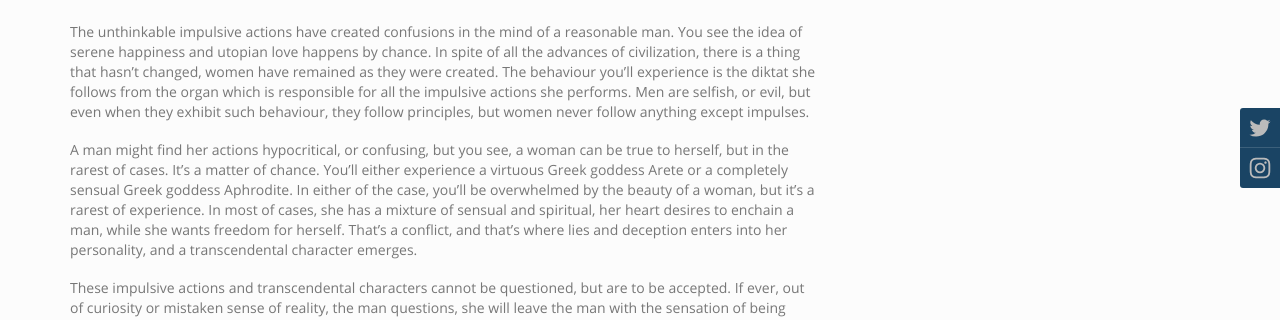
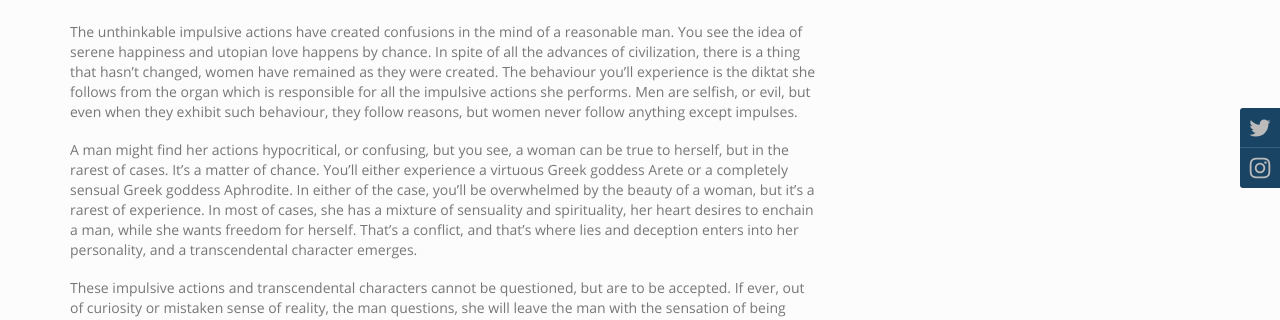
Before and after one commit to ghmicasa/ghmicasa, a Jekyll site: the page built from _posts/2021-05-01-the confusion of a reasonable man.md, in a window 1280 px wide and 1145 px high. Shown: the part 212-532 px from the top of the window. Built offline with Jekyll 4.4.1, drawn with Linux system fonts in a browser that asks for light colours.

Commit message:
new post

```diff
--- a/_posts/2021-05-01-the confusion of a reasonable man.md
+++ b/_posts/2021-05-01-the confusion of a reasonable man.md
@@ -4,9 +4,9 @@ description: The unthinkable impulsive actions have created confusions in the mi
 date: "2021-05-01 04:00:00 +0530"
 ---
 
-The unthinkable impulsive actions have created confusions in the mind of a reasonable man. You see the idea of serene happiness and utopian love happens by chance. In spite of all the advances of civilization, there is a thing that hasn’t changed, women have remained as they were created. The behaviour you’ll experience is the diktat she follows from the organ which is responsible for all the impulsive actions she performs. Men are selfish, or evil, but even when they exhibit such behaviour, they follow principles, but women never follow anything except impulses.
+The unthinkable impulsive actions have created confusions in the mind of a reasonable man. You see the idea of serene happiness and utopian love happens by chance. In spite of all the advances of civilization, there is a thing that hasn’t changed, women have remained as they were created. The behaviour you’ll experience is the diktat she follows from the organ which is responsible for all the impulsive actions she performs. Men are selfish, or evil, but even when they exhibit such behaviour, they follow reasons, but women never follow anything except impulses.
 
-A man might find her actions hypocritical, or confusing, but you see, a woman can be true to herself, but in the rarest of cases. It’s a matter of chance. You’ll either experience a virtuous Greek goddess Arete or a completely sensual Greek goddess Aphrodite. In either of the case, you’ll be overwhelmed by the beauty of a woman, but it’s a rarest of experience. In most of cases, she has a mixture of sensual and spiritual, her heart desires to enchain a man, while she wants freedom for herself. That’s a conflict, and that’s where lies and deception enters into her personality, and a transcendental character emerges.
+A man might find her actions hypocritical, or confusing, but you see, a woman can be true to herself, but in the rarest of cases. It’s a matter of chance. You’ll either experience a virtuous Greek goddess Arete or a completely sensual Greek goddess Aphrodite. In either of the case, you’ll be overwhelmed by the beauty of a woman, but it’s a rarest of experience. In most of cases, she has a mixture of sensuality and spirituality, her heart desires to enchain a man, while she wants freedom for herself. That’s a conflict, and that’s where lies and deception enters into her personality, and a transcendental character emerges.
 
 These impulsive actions and transcendental characters cannot be questioned, but are to be accepted. If ever, out of curiosity or mistaken sense of reality, the man questions, she will leave the man with the sensation of being whipped by a successful rival in front of the woman he adored. You see the commodity called man has been traded for another one.
 
```
Also changed, not shown: _posts/2021-12-08-Is it the person or the memory.md (added, +17 -0 lines).
